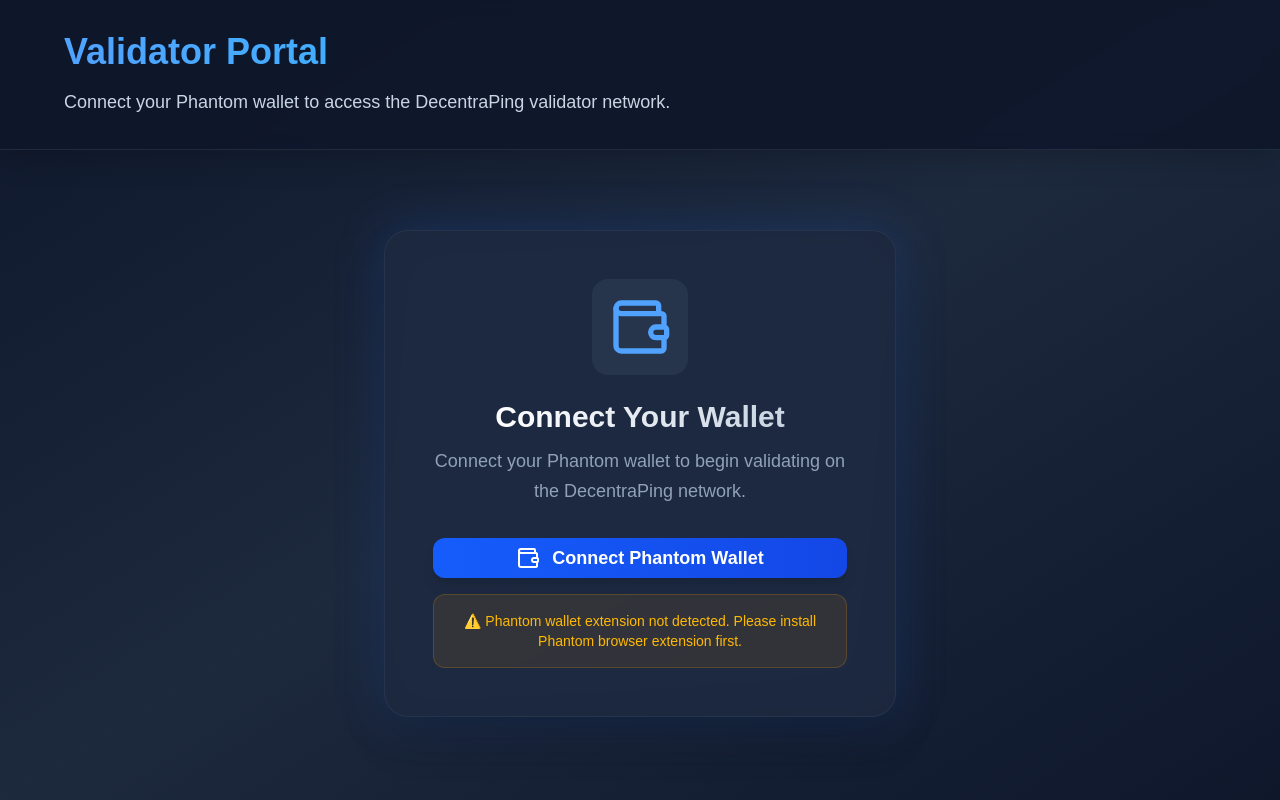
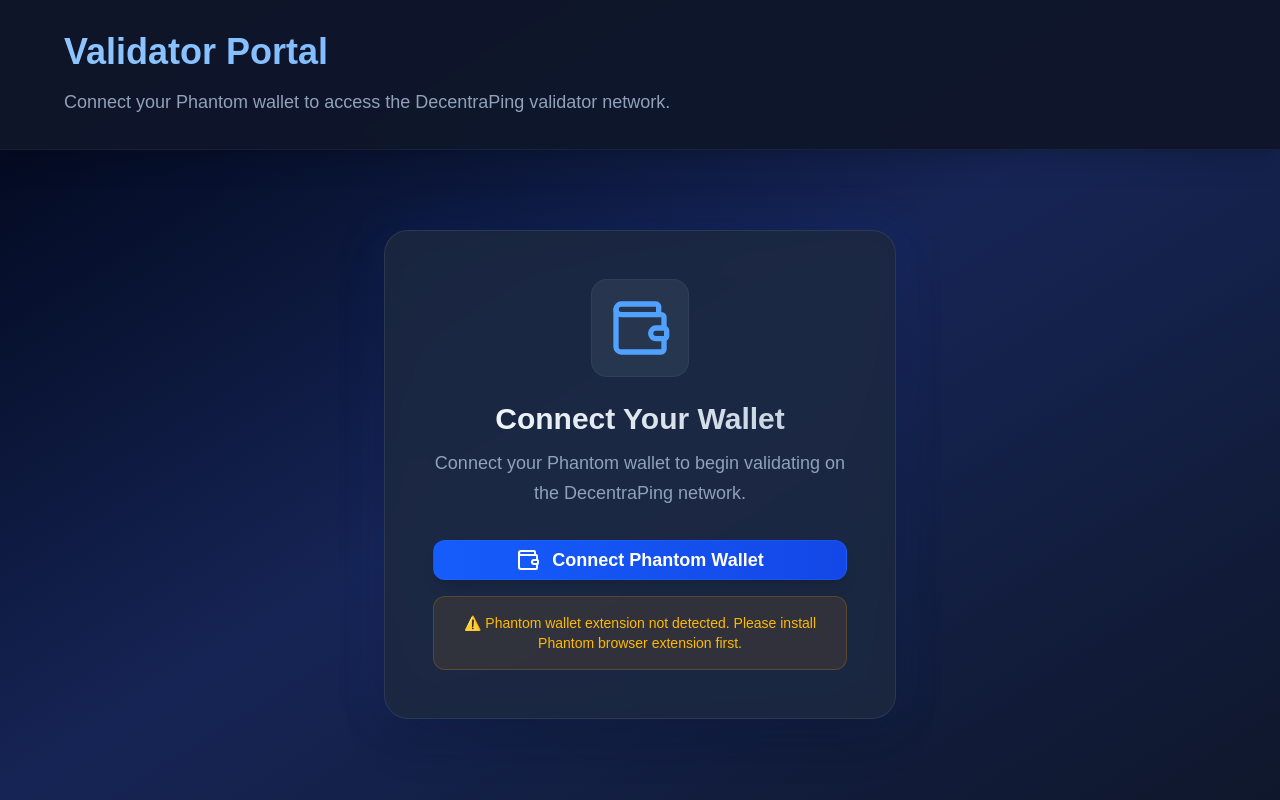
Before and after one commit to sudo-bang/hacksagon_decentraping, a Next.js app in the folder frontend/: page /validatorlogin in a window 1280 px wide. Built offline with nearby package versions, Linux system fonts and the light colour scheme.

Commit message:
Update page.tsx

```diff
--- a/frontend/src/app/validatorlogin/page.tsx
+++ b/frontend/src/app/validatorlogin/page.tsx
@@ -83,15 +83,15 @@ export default function ValidatorPortal() {
     };
 
     return (
-        <div className="min-h-screen bg-gradient-to-br from-slate-900 via-slate-800 to-slate-900">
+        <div className="min-h-screen bg-gradient-to-br from-slate-950 via-blue-950 to-slate-900">
         <main className="flex-1 min-h-screen">
             {/* Header */}
-            <header className="px-8 py-8 border-b border-slate-700/50 bg-slate-900/90 backdrop-blur-sm shadow-xl">
+            <header className="px-8 py-8 border-b border-slate-700/30 bg-slate-900/95 backdrop-blur-sm shadow-xl">
             <div className="max-w-6xl mx-auto">
-                <h1 className="text-4xl font-bold bg-gradient-to-r from-blue-400 to-cyan-400 bg-clip-text text-transparent">
+                <h1 className="text-4xl font-bold bg-gradient-to-r from-blue-300 to-blue-400 bg-clip-text text-transparent">
                 Validator Portal
                 </h1>
-                <p className="text-slate-300 max-w-3xl text-lg leading-relaxed mt-4">
+                <p className="text-slate-400 max-w-3xl text-lg leading-relaxed mt-4">
                 Connect your Phantom wallet to access the DecentraPing validator network.
                 </p>
             </div>
@@ -101,12 +101,12 @@ export default function ValidatorPortal() {
             <section className="flex flex-col items-center justify-center py-20 px-4">
             <div className="relative">
                 {/* Glow effect */}
-                <div className="absolute inset-0 bg-blue-500/20 rounded-3xl blur-xl"></div>
+                <div className="absolute inset-0 bg-blue-600/10 rounded-3xl blur-xl"></div>
 
-                <div className="relative bg-slate-800/90 backdrop-blur-sm border border-slate-700/50 rounded-3xl shadow-2xl p-12 w-full max-w-lg">
+                <div className="relative bg-slate-800/80 backdrop-blur-sm border border-slate-600/40 rounded-3xl shadow-2xl p-12 w-full max-w-lg">
                 <div className="flex flex-col items-center text-center">
                     <div className="relative mb-6">
-                    <div className="p-4 bg-slate-700/50 rounded-2xl">
+                    <div className="p-4 bg-slate-700/60 rounded-2xl border border-slate-600/30">
                         <Wallet className="w-16 h-16 text-blue-400" />
                     </div>
                     {walletAddress && (
@@ -116,7 +116,7 @@ export default function ValidatorPortal() {
                     )}
                     </div>
 
-                    <h2 className="text-3xl font-bold mb-3 bg-gradient-to-r from-white to-slate-300 bg-clip-text text-transparent">
+                    <h2 className="text-3xl font-bold mb-3 bg-gradient-to-r from-slate-100 to-slate-300 bg-clip-text text-transparent">
                     {walletAddress ? 'Wallet Connected' : 'Connect Your Wallet'}
                     </h2>
 
@@ -130,7 +130,7 @@ export default function ValidatorPortal() {
                     {!walletAddress ? (
                     <div className="w-full">
                         <Button
-                        className="w-full bg-gradient-to-r from-blue-600 to-blue-700 hover:from-blue-700 hover:to-blue-800 text-white px-8 py-4 rounded-xl font-semibold flex items-center justify-center gap-3 text-lg shadow-lg transform transition-all duration-200 hover:scale-105 disabled:opacity-50 disabled:cursor-not-allowed disabled:transform-none"
+                        className="w-full bg-gradient-to-r from-blue-600 to-blue-700 hover:from-blue-700 hover:to-blue-800 text-white px-8 py-4 rounded-xl font-semibold flex items-center justify-center gap-3 text-lg shadow-lg transform transition-all duration-200 hover:scale-105 disabled:opacity-50 disabled:cursor-not-allowed disabled:transform-none border border-blue-500/20"
                         onClick={handleConnectWallet}
                         disabled={isConnecting}
                         >
@@ -157,7 +157,7 @@ export default function ValidatorPortal() {
                     </div>
                     ) : (
                     <div className="flex flex-col items-center gap-4 w-full">
-                        <div className="flex items-center gap-3 p-4 bg-slate-700/50 rounded-xl w-full">
+                        <div className="flex items-center gap-3 p-4 bg-slate-700/60 border border-slate-600/30 rounded-xl w-full">
                         <div className="flex-1 text-left">
                             <div className="text-sm text-slate-400 mb-1">Connected Address</div>
                             <div className="font-mono text-green-400 text-lg">
@@ -178,7 +178,7 @@ export default function ValidatorPortal() {
                         </div>
 
                         <Button
-                        className="w-full bg-slate-700/70 hover:bg-slate-600/70 text-white px-4 py-3 rounded-xl transition-all duration-200"
+                        className="w-full bg-slate-700/80 hover:bg-slate-600/80 text-slate-200 px-4 py-3 rounded-xl transition-all duration-200 border border-slate-600/30"
                         onClick={handleDisconnect}
                         >
                         Disconnect Wallet
```
